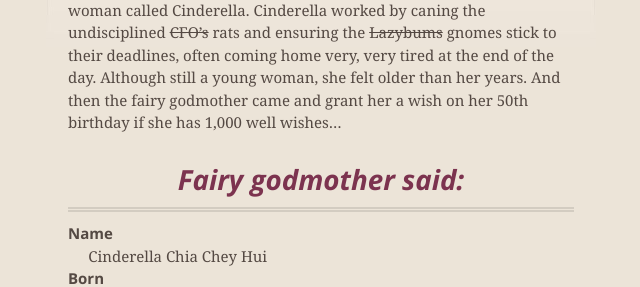
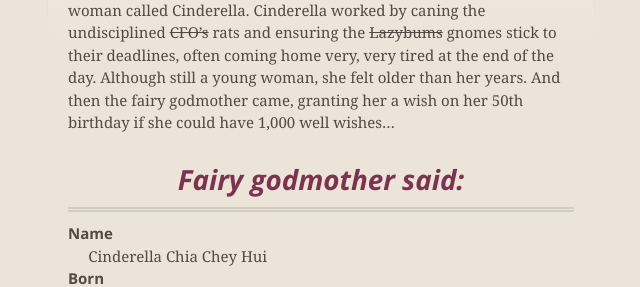
Before and after one commit to projectcinderella/projectcinderella.github.io, a Jekyll site: the page built from index.md, in a window 1280 px wide, cut to the strip 298-900 px from the top of the page. Shown: the top 287 px of the strip, without its empty margins (319-959 px from the left). Built offline with Jekyll 4.4.1, drawn with Linux system fonts in a browser that asks for light colours; comment, search, counter and statistics services are not loaded.

Commit message:
Update index.md

```diff
--- a/index.md
+++ b/index.md
@@ -4,7 +4,7 @@ layout: default
 
 Text can be **bold**, _italic_, or ~~strikethrough~~.
 
-Once upon a time in a faraway place, lived a kind and gentle young woman called Cinderella. Cinderella worked by caning the undisciplined ~~CFO’s~~ rats and ensuring the ~~Lazybums~~ gnomes stick to their deadlines, often coming home very, very tired at the end of the day. Although still a young woman, she felt older than her years. And then the fairy godmother came and grant her a wish on her 50th birthday if she has 1,000 well wishes...
+Once upon a time in a faraway place, lived a kind and gentle young woman called Cinderella. Cinderella worked by caning the undisciplined ~~CFO’s~~ rats and ensuring the ~~Lazybums~~ gnomes stick to their deadlines, often coming home very, very tired at the end of the day. Although still a young woman, she felt older than her years. And then the fairy godmother came, granting her a wish on her 50th birthday if she could have 1,000 well wishes...
 
 
 ## Fairy godmother said:
```
